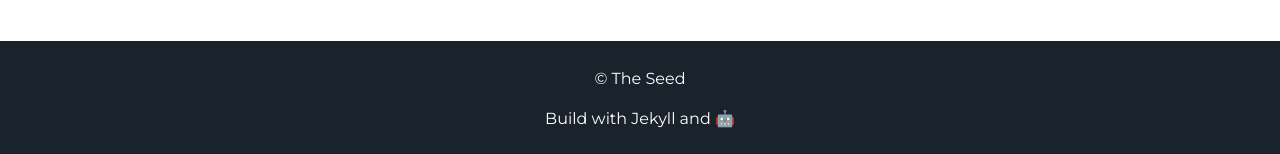
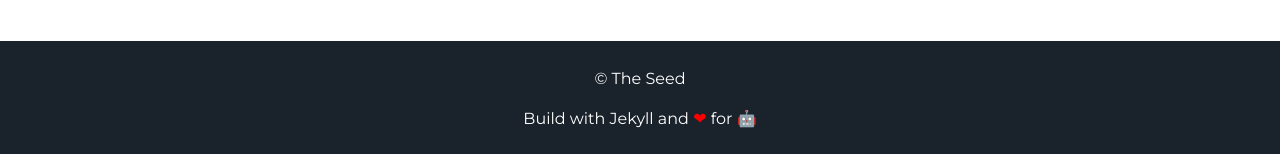
Before and after one commit to NikitaVr/the-seed-site, a Jekyll site: the page built from index.html, in a window 1280 px wide and 900 px high, scrolled down 1709 px. Shown: the part 743-897 px from the top of the window. Built offline with Jekyll 4.4.1, drawn with Linux system fonts in a browser that asks for light colours.

Commit message:
update footer

```diff
--- a/_includes/footer.html
+++ b/_includes/footer.html
@@ -1,6 +1,6 @@
 <footer class="footer">
     <p>&copy; {{site.title}}</p>
-    <p>Build with Jekyll and <span class="love">🤖</span>
+    <p>Build with Jekyll and <span class="love">❤</span> for <span class="love">🤖</span>
     </p>
 </footer>
 <script src="//cdn.jsdelivr.net/particles.js/2.0.0/particles.min.js"></script>
```
